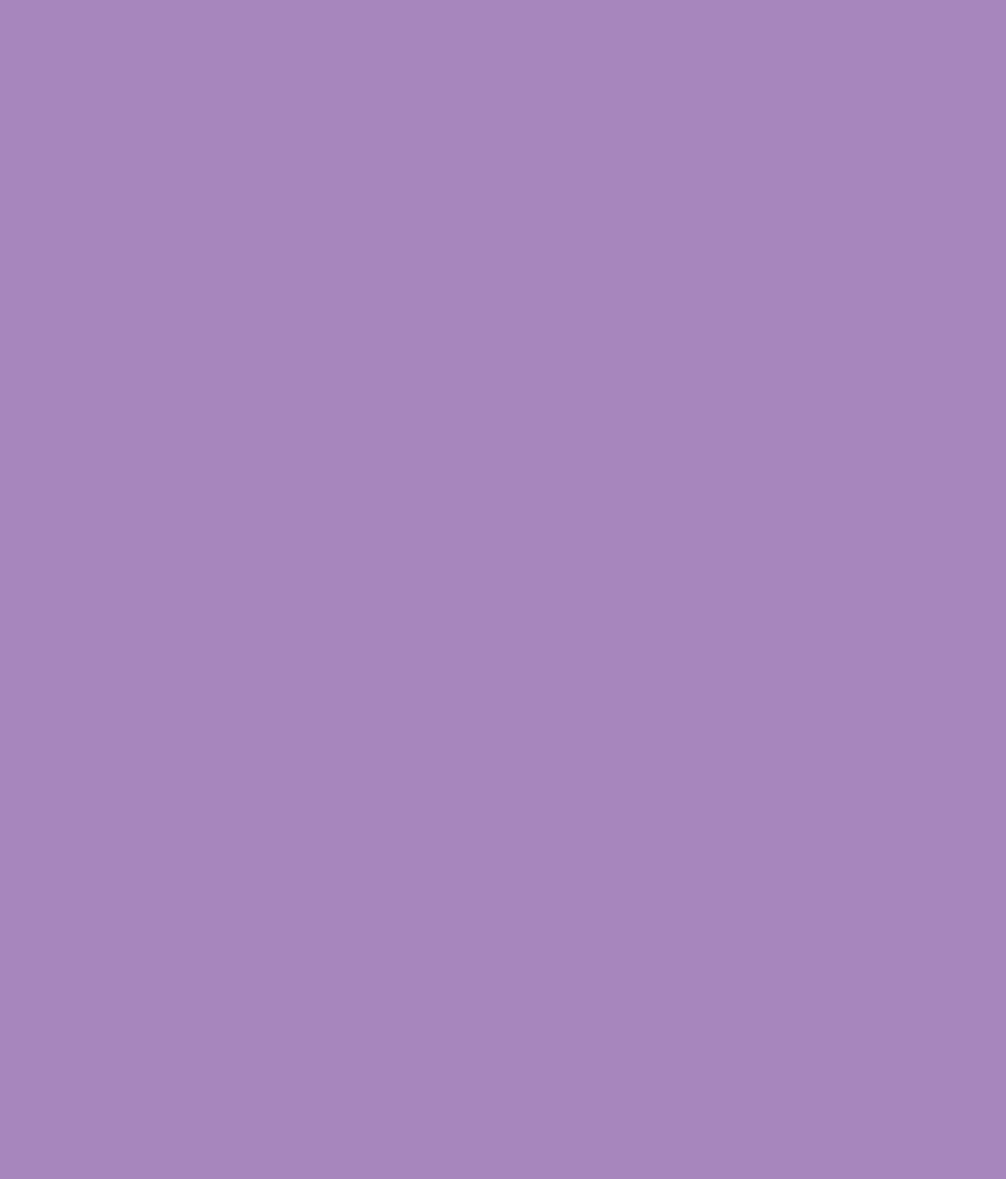
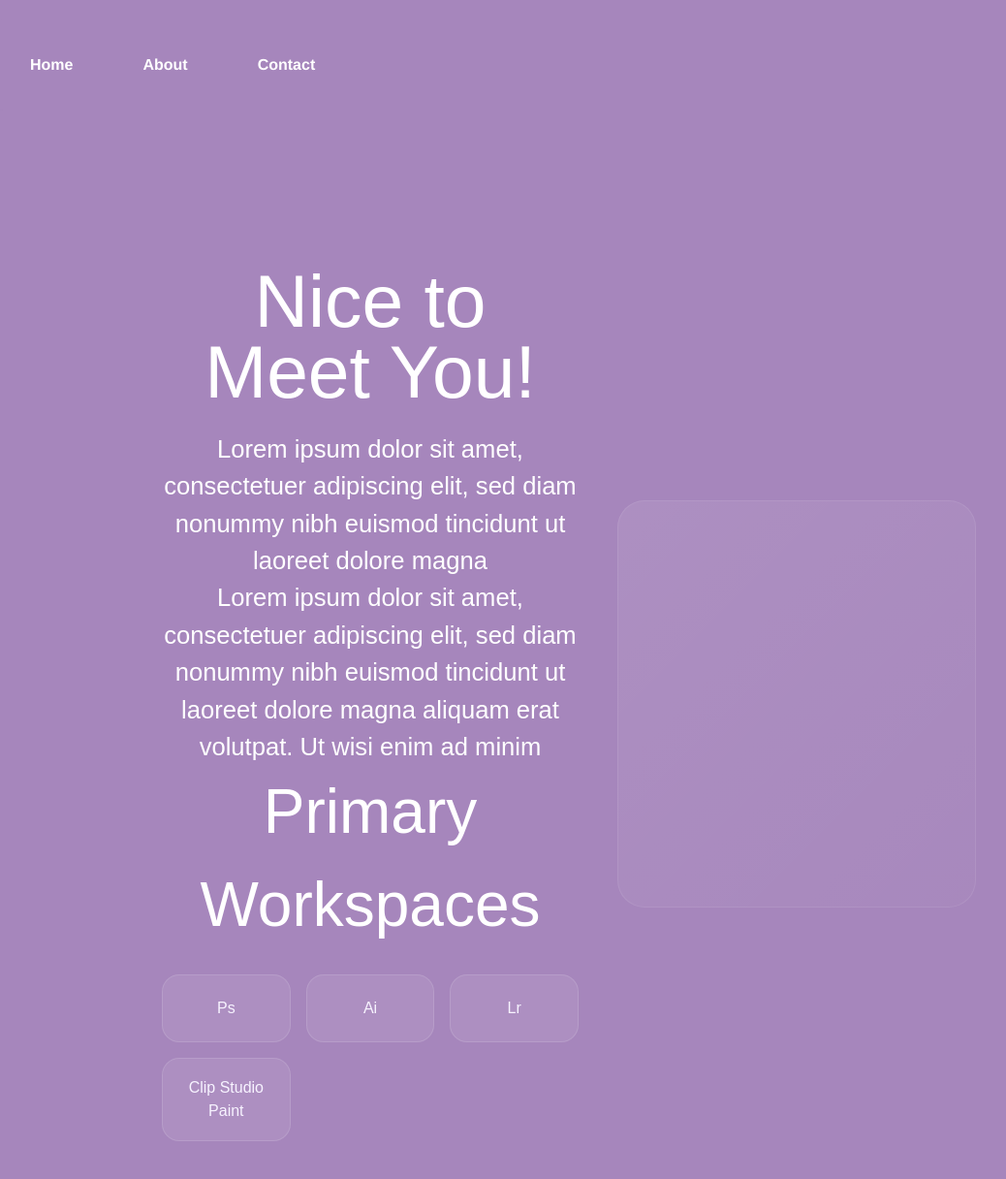
Before and after one commit to LuisWiebe/portfolio-nextjs, a Next.js app in the folder nextjs/: page /about in a window 1280 px wide. Shown: the top 1216 px of the page at 97% size, without its empty margins (53-1091 px from the left). Before the commit the page ends 800 px from the top, so only its background shows below. Built offline with nearby package versions, Linux system fonts and the light colour scheme.

Commit message:
fixes to visuals

```diff
--- a/nextjs/app/about/page.jsx
+++ b/nextjs/app/about/page.jsx
@@ -1,24 +1,22 @@
-import Image from "next/image";
+import Link from "next/link";
 import styles from "../page.module.css";
 
-
-
-export default async function About() {
+export default function About() {
   return (
-
-        <head >
-            <body>
-                <header className="site-header">
-                    <nav className="main-nav" aria-label="Main navigation">
-                        <a className="nav-link" href="index.html">Home</a>
-                        <a className="nav-link active" href="about.html">About</a>
-                        <a className="nav-link" href="contact.html">Contact</a>
+    <>
+                <header className={styles.nav}>
+                    <nav aria-label="Main navigation">
+                        <ul className={styles.navLinks}>
+                            <li><Link href="/">Home</Link></li>
+                            <li><Link href="/about">About</Link></li>
+                            <li><Link href="/contact">Contact</Link></li>
+                        </ul>
                     </nav>
                 </header>
 
-                <main className="page-wrap">
-                    <section className="hero">
-                        <article className="hero-text">
+                <main className={styles.aboutSection}>
+                    <section className={styles.hero}>
+                        <article className={styles.heroText}>
                             <h1>Nice to Meet You!</h1>
                             <p>
                                 Lorem ipsum dolor sit amet, consectetuer adipiscing elit, sed diam nonummy nibh euismod tincidunt ut laoreet dolore magna
@@ -28,19 +26,19 @@ export default async function About() {
                             </p>
 
                             <h2>Primary Workspaces</h2>
-                            <div className="workspace-grid">
-                                <div className="workspace-item">Ps</div>
-                                <div className="workspace-item">Ai</div>
-                                <div className="workspace-item">Lr</div>
-                                <div className="workspace-item">Clip Studio Paint</div>
+                            <div className={styles.workspaceGrid}>
+                                <div className={styles.workspaceItem}>Ps</div>
+                                <div className={styles.workspaceItem}>Ai</div>
+                                <div className={styles.workspaceItem}>Lr</div>
+                                <div className={styles.workspaceItem}>Clip Studio Paint</div>
                             </div>
                         </article>
 
-                        <aside className="hero-panel">
-                            <div className="image-container"></div>
+                        <aside className={styles.heroPanel}>
+                            <div className={styles.imageContainer}></div>
                         </aside>
                     </section>
                 </main>
-            </body>
-        </head>);
+    </>
+  );
 }
--- a/nextjs/app/page.jsx
+++ b/nextjs/app/page.jsx
@@ -82,7 +82,7 @@ export default async function Home() {
             </a>
 
 
-            <a href="Edited-Photos" className  ="card-container">
+            <a href="Edited-Photos" className={styles.cardContainer}>
                 <Image
                 className={styles.cardImage}
                 src={HowlPhoto.src}
--- a/nextjs/app/page.module.css
+++ b/nextjs/app/page.module.css
@@ -1,255 +1,356 @@
-/*Navigation*/
+/* Navigation */
 .nav {
-    margin: auto;
-    padding: 20px 40px;
+    width: min(1200px, calc(100% - 40px));
+    margin: 0 auto;
+    padding: 20px 0;
 }
 
 .nav nav {
     display: flex;
-    justify-content: center;
+    justify-content: space-between;
     align-items: center;
-    overflow: hidden;
-    padding: 20px;
+    gap: 20px;
+    padding: 20px 24px;
     background-color: #a686bc;
-    border-radius: 0;
-    position: relative;
+    border-radius: 16px;
 }
 
+.nav nav ul,
 .navLinks {
     display: flex;
     list-style: none;
-    gap: 30px;
+    gap: 32px;
+    margin: 0;
+    padding: 0;
+}
+
+.nav nav a {
+    color: #fff;
+    text-decoration: none;
+    font-size: 1rem;
+    font-weight: 600;
+    transition: color 0.2s ease;
+}
+
+.nav nav a:hover,
+.nav nav a:focus-visible {
+    color: #f2e9ff;
+}
+
+#hamburger {
+    width: 48px;
+    height: 48px;
+    padding: 0;
+    margin: 0;
+    background: transparent;
+    border: none;
+    cursor: pointer;
+    display: none;
 }
 
 .hamburger {
-    display: none;
-    cursor: pointer;
-    overflow: hidden;
-    padding: 14px 16px;
-}
-
-#hamburger {
-    width: 30px;
-    height: 40px;
-    padding: 0;
-    margin: 0;
-    background: transparent;
-    display: none;
-    border: none;
-    cursor: pointer;
+    display: flex;
     flex-direction: column;
     align-items: center;
     justify-content: center;
+    gap: 6px;
+    width: 100%;
+    height: 100%;
 }
 
-.hamburger:focus {
+.hamburger:focus-visible {
     outline: 2px solid white;
     outline-offset: 2px;
 }
 
 .bar {
     display: block;
-    width: 25px;
+    width: 26px;
     height: 3px;
-    margin: 5px auto;
-    -webkit-transition: all 0.3s ease-in-out;
-    transition: all 0.3s ease-in-out;
+    border-radius: 999px;
     background-color: white;
+    transition: transform 0.25s ease, opacity 0.25s ease;
 }
 
 .hero {
     display: flex;
     align-items: center;
+    justify-content: center;
     gap: 40px;
-    padding: 60px 80px;
+    padding: 60px 40px;
+    flex-wrap: wrap;
 }
 
-/*Stand in Profile Image*/
-.imageContainer {
-    width: 100%;
-    max-width: 500px;
-    aspect-ratio: 1;
-    background: #000;
-    border-radius: 10px;
-    display: flex;
-    justify-content: center;
-    align-items: center;
-    flex: 0 1 50%;
-    box-sizing: border-box;
-    margin: 15px 30px;
-    overflow: hidden;
-}
-
-.imageContainer img {
+.profileImage,
+.cardImage {
     width: 100%;
     height: 100%;
     object-fit: cover;
     object-position: center;
+    border-radius: 18px;
     transition: transform 0.3s ease;
 }
 
-img:hover {
-    transform: scale(1.05);
-    transition: transform 0.3s ease;
+.profileImage:hover,
+.cardImage:hover {
+    transform: scale(1.03);
 }
 
-/*LUIS HEADER*/
+.heroText {
+    flex: 1 1 420px;
+    max-width: 720px;
+}
+
 .heroText h1 {
-    font-size: 150px;
-    line-height: 1;
+    font-size: clamp(3.5rem, 6vw, 7rem);
+    line-height: 0.95;
     color: white;
-    padding: 15px 20px;
+    margin: 0 0 24px 0;
 }
 
 .heroText p {
-    font-size: 45px;
+    font-size: clamp(1.6rem, 2vw, 2.5rem);
     max-width: 800px;
     color: white;
-    display: flex;
-    margin-top: -105px;
-    padding: 15px 20px;
-
+    margin: 0;
 }
 
-.section {
-    max-width: 100%;
-    margin: 0 80px;
+.heroPanel {
+    flex: 1 1 360px;
+    display: flex;
+    justify-content: center;
+    min-width: 280px;
 }
 
-/* WORK GRID */
+.heroPanel .imageContainer {
+    width: min(420px, 100%);
+    min-height: 420px;
+    background: linear-gradient(135deg, rgba(255, 255, 255, 0.08), rgba(255, 255, 255, 0.02));
+    border-radius: 28px;
+    box-shadow: inset 0 0 0 1px rgba(255, 255, 255, 0.08);
+}
+
+.workspaceGrid {
+    display: grid;
+    grid-template-columns: repeat(auto-fit, minmax(110px, 1fr));
+    gap: 16px;
+    margin-top: 24px;
+}
+
+.workspaceItem {
+    background: rgba(255, 255, 255, 0.08);
+    border: 1px solid rgba(255, 255, 255, 0.12);
+    border-radius: 18px;
+    padding: 18px 20px;
+    color: #f7f3ff;
+    font-size: 1rem;
+    text-align: center;
+    min-height: 70px;
+    display: grid;
+    place-items: center;
+}
+
 .work {
-    padding: 40px 80px;
+    padding: 40px 40px;
+    width: min(1200px, calc(100% - 40px));
+    margin: 0 auto;
 }
 
 .workGrid {
-    display: flex;
-    flex-grow: 2;
-    flex-wrap: wrap;
-    gap: 30px;
+    display: grid;
+    grid-template-columns: repeat(auto-fit, minmax(260px, 1fr));
+    gap: 24px;
 }
 
 .cardContainer {
-    width: 100%;
-    max-width: 30%;
-    height: 300px;
-    border-radius: 10px;
+    position: relative;
+    min-height: 320px;
+    aspect-ratio: 1 / 1;
+    border-radius: 18px;
     overflow: hidden;
-    position: relative;
-    display: flex;
     background: #000;
-    align-items: flex-end;
-    padding: 15px;
-
+    display: block;
+    text-decoration: none;
 }
 
-.cardContainer img {
+.cardContainer > span {
+    display: block;
+    width: 100%;
+    height: 100%;
+}
+
+.cardContainer > span > img,
+.cardContainer img,
+.cardImage {
     width: 100%;
     height: 100%;
     object-fit: cover;
+    display: block;
+}
+
+.cardContainer::before {
+    content: "";
+    position: absolute;
+    inset: 0;
+    background: linear-gradient(180deg, transparent 55%, rgba(0, 0, 0, 0.75));
+    pointer-events: none;
 }
 
 .cardContainer .typography {
     position: absolute;
-    bottom: 1em;
-    left: 1em;
+    bottom: 1.4rem;
+    left: 1.4rem;
+    right: 1.4rem;
     color: #fff;
-    -webkit-text-stroke-width: 1px;
-    -webkit-text-stroke-color: black;
-    font-size: 32px;
+    font-size: clamp(1.2rem, 2vw, 2rem);
+    letter-spacing: 0.04em;
     text-transform: uppercase;
+    z-index: 1;
 }
 
-.card {
-    background: #000;
-    color: #fff;
-    height: 160px;
-    border-radius: 10px;
-    display: flex;
-    align-items: flex-end;
-    padding: 15px;
-    font-size: 32px;
-    text-transform: uppercase;
+.aboutSection {
+    padding: 80px 40px 40px;
+    text-align: center;
+    color: white;
+    width: min(1000px, calc(100% - 40px));
+    margin: 0 auto;
 }
 
-/* ABOUT */
-.about {
-    text-align: center;
-    padding: 80px 80px 40px;
-    color: white;
-    font-size: 24px;
+.aboutSection h2 {
+    font-size: clamp(2.8rem, 5vw, 4.4rem);
+    margin: 0 0 24px;
 }
 
-.about h2 {
-    font-size: 68px;
-    color: white;
-}
-
-.subtitle {
-    font-size: 34px;
-    margin-bottom: 20px;
+.subtitles {
+    font-size: clamp(1.5rem, 2vw, 2.25rem);
+    margin-bottom: 28px;
 }
 
 .aboutText {
-    max-width: 600px;
+    max-width: 760px;
     margin: 0 auto;
-    font-size: 34px;
-    line-height: 1.6;
-    color: white;
+    font-size: clamp(1.15rem, 1.6vw, 1.6rem);
+    line-height: 1.75;
+    color: #f7f3ff;
 }
 
-/* CONTACT */
-.contact {
-    background: #000;
-    display: flex;
-    gap: 20px;
-    border-radius: 12px;
-    overflow: hidden;
+.contactSection {
+    padding: 40px 40px 80px;
+    width: min(1200px, calc(100% - 40px));
+    margin: 0 auto;
+    display: grid;
+    grid-template-columns: 1.4fr 0.8fr;
+    gap: 32px;
 }
 
 .contactCard {
-    max-width: 600px;
-    margin: 0 auto;
+    background: #1a0e2f;
+    border-radius: 24px;
+    padding: 40px;
     color: #fff;
-    padding: 40px 80px 80px;
-    flex: 1;
-}
-
-.contactCard h3 {
-    text-align: center;
-    margin-bottom: 20px;
-}
-
-.contactIllustration {
-    background-color: white;
-    width: 33%;
+    display: flex;
+    flex-direction: column;
+    gap: 32px;
 }
 
 .skills {
-    display: flex;
-    justify-content: flex-start;
-    margin-bottom: 20px;
-    gap: 30px;
+    display: grid;
+    grid-template-columns: repeat(auto-fit, minmax(180px, 1fr));
+    gap: 24px;
+}
+
+.skillsProficient,
+.skillsNovice {
+    background: rgba(255, 255, 255, 0.05);
+    border-radius: 18px;
+    padding: 24px;
 }
 
 .skills h4 {
-    margin-bottom: 10px;
-    font-size: 34px;
+    margin: 0 0 18px;
+    font-size: clamp(1.4rem, 2vw, 2rem);
 }
 
 .skills ul {
     list-style: none;
-    font-size: 32px;
     margin: 0;
     padding: 0;
+    display: grid;
+    gap: 10px;
+    font-size: 1.05rem;
 }
 
 .contactInfo {
-    font-size: 32px;
-    line-height: 1.6;
-    color: white;
-    display: flex;
-    gap: 24px;
+    font-size: 1.1rem;
+    line-height: 1.8;
+    color: #f7f3ff;
 }
+
+.contactInfo ul {
+    list-style: none;
+    margin: 0;
+    padding: 0;
+    display: grid;
+    gap: 10px;
+}
+
+.contactIllustration {
+    background: linear-gradient(180deg, #f5f1ff 0%, #c9b4e3 100%);
+    border-radius: 24px;
+}
+
+@media (max-width: 940px) {
+    .nav nav {
+        flex-wrap: wrap;
+        justify-content: center;
+    }
+
+    .nav nav ul {
+        flex-wrap: wrap;
+        justify-content: center;
+        gap: 18px;
+    }
+
+    .contactSection {
+        grid-template-columns: 1fr;
+    }
+}
+
+@media (max-width: 720px) {
+    .hero {
+        padding: 40px 20px;
+        gap: 24px;
+    }
+
+    .work {
+        padding: 32px 20px;
+    }
+
+    .heroText h1 {
+        font-size: clamp(3rem, 12vw, 4.5rem);
+    }
+
+    .heroText p,
+    .aboutText,
+    .contactInfo {
+        font-size: 1rem;
+    }
+
+    #hamburger {
+        display: flex;
+    }
+
+    .nav nav ul {
+        display: none;
+    }
+
+    .contactCard {
+        padding: 32px;
+    }
+}
+
+
+
 
 .contactInfo ul {
     list-style-type: none;
@@ -257,6 +358,7 @@ img:hover {
     flex-wrap: wrap;
     margin: 0;
     padding: 0;
+    gap: 24px;
 }
 
 .contactInfo ul li {
```
Also changed, not shown: nextjs/app/projects/[slug]/page.module.css (+11 -10 lines), nextjs/app/projects/page.module.css (+8 -7 lines).
